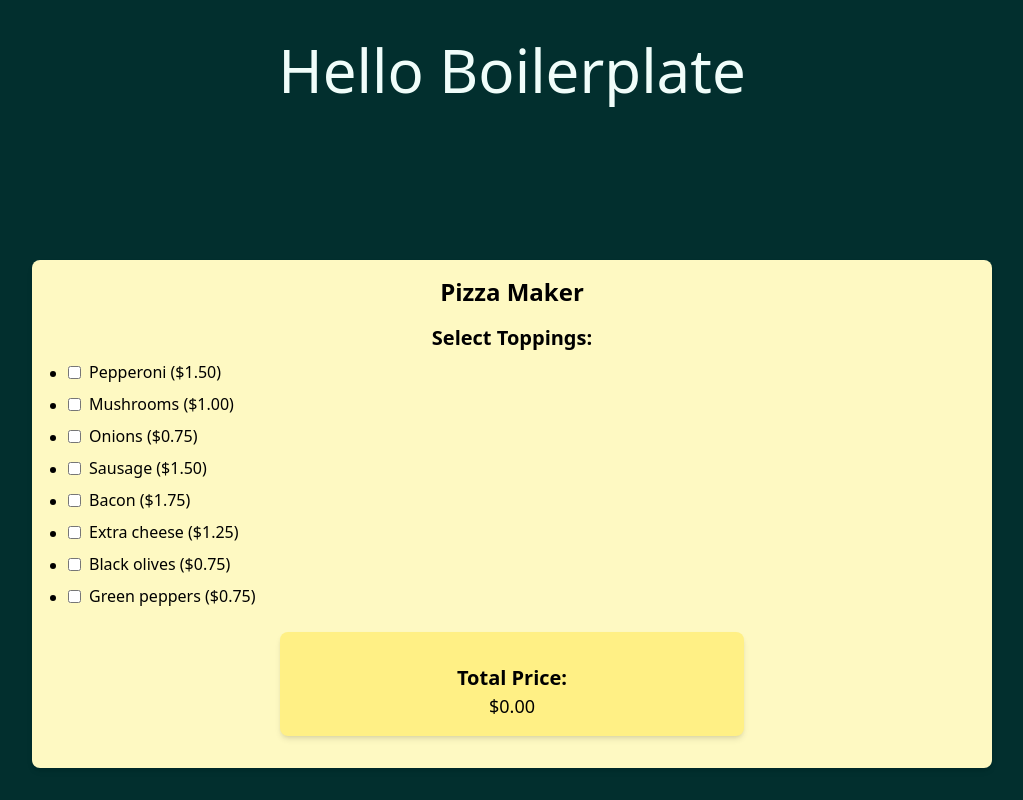
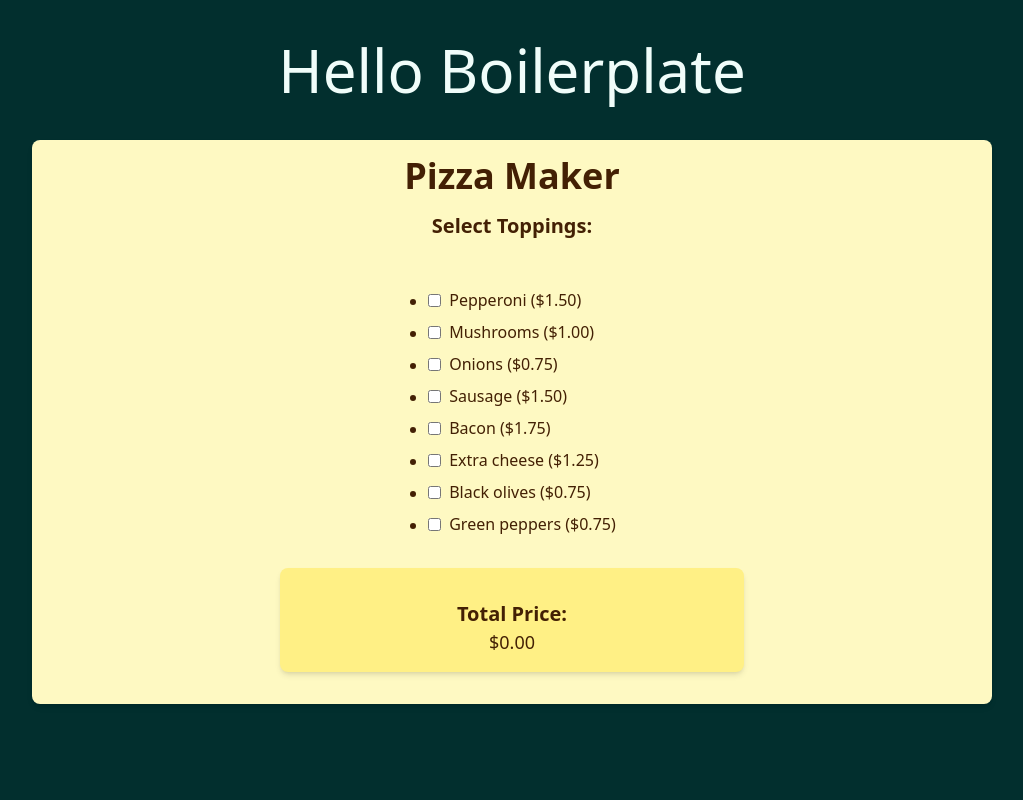
Before and after one commit to inarey/fulstack-journey, a React (Vite) app: page / in a window 1280 px wide. Shown: the whole page, without its empty margins (128-1151 px from the left). Built offline with nearby package versions, Linux system fonts and the light colour scheme.

Commit message:
adjusted the styles with tailwindcss

```diff
--- a/src/components/PizzaMaker.jsx
+++ b/src/components/PizzaMaker.jsx
@@ -46,10 +46,11 @@ const PizzaMaker = () => {
 
   return (
     <>
-      <div className="m-40 p-4 bg-yellow-100 rounded-lg shadow-md">
-        <h2 className="text-2xl font-bold mb-4">Pizza Maker</h2>
+      <div className="mx-40 my-10 p-4 bg-yellow-100  text-yellow-950 rounded-lg shadow-md">
+        <h2 className="text-4xl font-bold mb-4">Pizza Maker</h2>
         <div className="mb-4">
           <h3 className="text-xl font-semibold mb-2">Select Toppings:</h3>
+          <div className="flex flex-col space-y-2 justify-center items-center pt-10">
           <ul className="list-disc pl-5">
             {pizzaToppings.map((topping) => (
               <li key={topping.id} className="mb-2">
@@ -65,6 +66,7 @@ const PizzaMaker = () => {
               </li>
             ))}
           </ul>
+          </div>
           {/* this is the total price */}
           <div
             className="w-1/2 mx-auto mt-6 p-4 bg-yellow-200 rounded-lg shadow-md">
```
